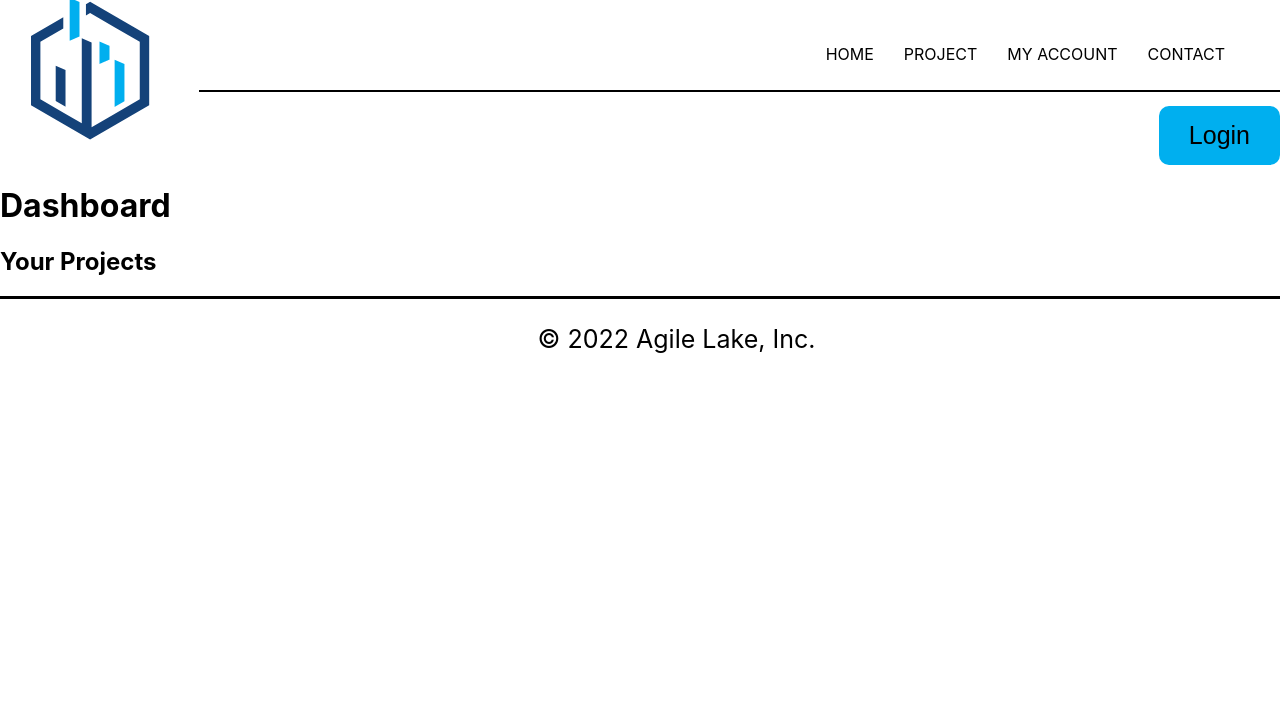
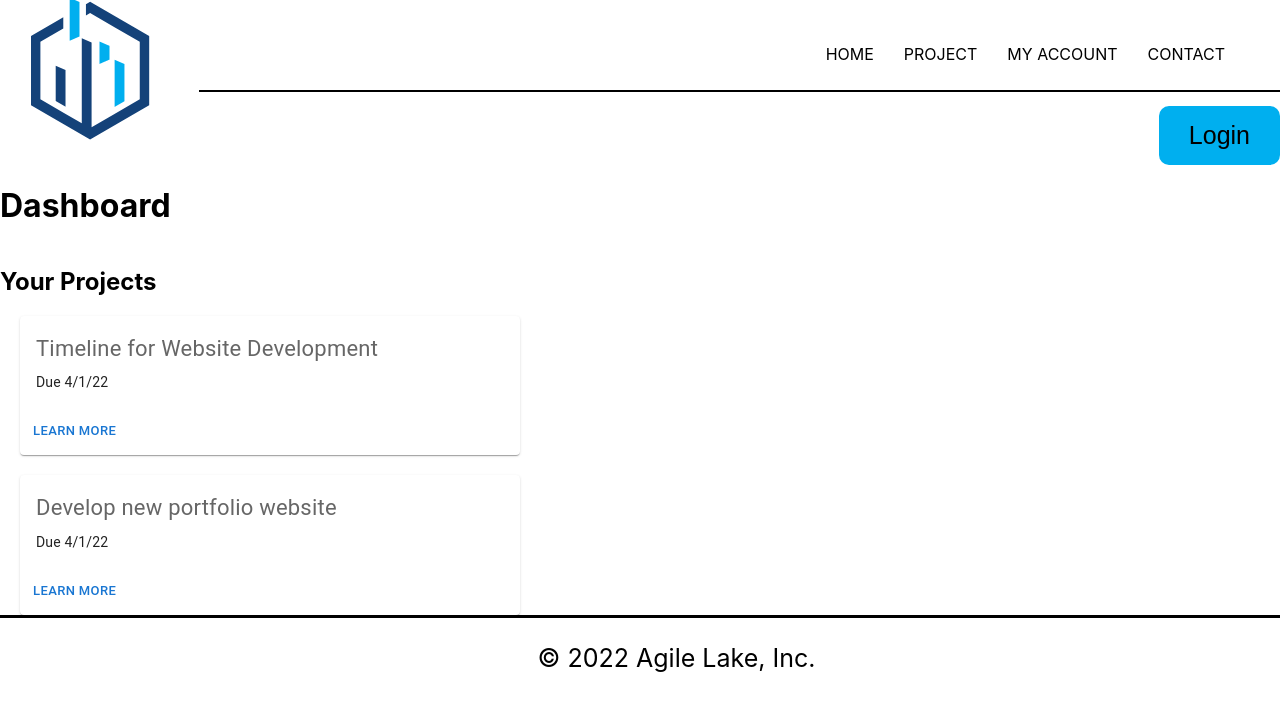
Before and after one commit to mitchroutman/project-3, a React (Create React App) app in the folder client/: page /user in a window 1280 px wide. Shown: the top 710 px of the page. Built offline with nearby package versions, Linux system fonts and the light colour scheme.

Commit message:
changes to help with merge conflict.

```diff
--- a/client/src/App.js
+++ b/client/src/App.js
@@ -23,7 +23,7 @@
       < Route exact path="/login" component={Login} />
       {/* < Route exact path="/dashboard" component={Dashboard} /> */}
       < Route exact path="/user" component={Dashboard} />
-      < Route exact path="/projects" component={Project} />
+      < Route exact path="/project" component={Project} />
       < Route exact path="/contact" component={Contact} />
 
       {/* < Route exact path="/create" component={Create} /> */}
--- /dev/null
+++ b/client/src/components/Dashboard/Dashboard.css
@@ -0,0 +1,11 @@
+.card {
+    margin-left: 20px;
+    display: flex;
+    flex-direction: column;
+    width: 500px;
+}
+
+#dashboard-header {
+    display: flex;
+    flex-direction: row;
+}
--- a/client/src/components/Dashboard/Dashboard.js
+++ b/client/src/components/Dashboard/Dashboard.js
@@ -1,5 +1,14 @@
 import React from "react";
+
 //import { useHistory } from "react-router-dom";
+import Box from '@mui/material/Box';
+import Card from '@mui/material/Card';
+import CardActions from '@mui/material/CardActions';
+import CardContent from '@mui/material/CardContent';
+import Button from '@mui/material/Button';
+import Typography from '@mui/material/Typography';
+
+import './Dashboard.css';
 
 function Dashboard() {
   // //const history = useHistory();
@@ -16,6 +25,15 @@
   //   //    console.log(JSON.parse(user))
   // };
 
+  const bull = (
+    <Box
+      component="span"
+      sx={{ display: 'inline-block', mx: '2px', transform: 'scale(0.8)' }}
+    >
+      •
+    </Box>
+  );
+
   return (
   <div>
     <div id='dashboard-header'>
@@ -25,6 +43,54 @@
     <div id='dashboard-main'>
         <h2>Your Projects</h2>
     </div>
+
+    <div className="card">
+      <Card sx={{ minWidth: 275 }}>
+        <CardContent>
+          <Typography sx={{ fontSize: 22 }} color="text.secondary" gutterBottom>
+            Timeline for Website Development
+          </Typography>
+          {/* <Typography variant="h5" component="div">
+            be{bull}nev{bull}o{bull}lent
+          </Typography> */}
+          {/* <Typography sx={{ mb: 1.5 }} color="text.secondary">
+            adjective
+          </Typography> */}
+          <Typography variant="body2">
+            Due 4/1/22
+            <br />
+          </Typography>
+        </CardContent>
+        <CardActions>
+          <Button size="small">Learn More</Button>
+        </CardActions>
+      </Card>
+    </div>
+          <br></br>
+
+    <div className="card">
+      <Card sx={{ minWidth: 275 }}>
+        <CardContent>
+          <Typography sx={{ fontSize: 22 }} color="text.secondary" gutterBottom>
+                Develop new portfolio website
+          </Typography>
+          {/* <Typography variant="h5" component="div">
+            be{bull}nev{bull}o{bull}lent
+          </Typography> */}
+          {/* <Typography sx={{ mb: 1.5 }} color="text.secondary">
+            adjective
+          </Typography> */}
+          <Typography variant="body2">
+            Due 4/1/22
+            <br />
+          </Typography>
+        </CardContent>
+        <CardActions>
+          <Button size="small">Learn More</Button>
+        </CardActions>
+      </Card>
+    </div>
+
   </div>
   );
 }
--- a/client/src/components/Login/style.css
+++ b/client/src/components/Login/style.css
@@ -1,9 +1,9 @@
-.header {
-  /* background-color: tomato; */
+/* .header {
+  background-color: tomato;
 }
 
 #id {
-}
+} */
 
 .form {
   max-width: 330px;
--- a/client/src/components/Project/Project.js
+++ b/client/src/components/Project/Project.js
@@ -1,9 +1,65 @@
 import React from "react";
+import Box from '@mui/material/Box';
+import Card from '@mui/material/Card';
+import CardActions from '@mui/material/CardActions';
+import CardContent from '@mui/material/CardContent';
+import Button from '@mui/material/Button';
+import Typography from '@mui/material/Typography';
 
 export default function Project() {
     return(
         <div>
-            <h1>Projects Dashboard</h1>
+        <div id='dashboard-header'>
+          <h1>Dashboard</h1>
         </div>
-    )
+
+        <div className="card">
+          <Card sx={{ minWidth: 275 }}>
+            <CardContent>
+              <Typography sx={{ fontSize: 22 }} color="text.secondary" gutterBottom>
+                Timeline for Website Development
+              </Typography>
+              {/* <Typography variant="h5" component="div">
+                be{bull}nev{bull}o{bull}lent
+              </Typography> */}
+              {/* <Typography sx={{ mb: 1.5 }} color="text.secondary">
+                adjective
+              </Typography> */}
+              <Typography variant="body2">
+                Due 4/1/22
+                <br />
+              </Typography>
+            </CardContent>
+            <CardActions>
+              <Button size="small">Learn More</Button>
+            </CardActions>
+          </Card>
+        </div>
+              <br></br>
+
+        <div className="card">
+          <Card sx={{ minWidth: 275 }}>
+            <CardContent>
+              <Typography sx={{ fontSize: 22 }} color="text.secondary" gutterBottom>
+                    Develop new portfolio website
+              </Typography>
+              {/* <Typography variant="h5" component="div">
+                be{bull}nev{bull}o{bull}lent
+              </Typography> */}
+              {/* <Typography sx={{ mb: 1.5 }} color="text.secondary">
+                adjective
+              </Typography> */}
+              <Typography variant="body2">
+                Due 4/1/22
+                <br />
+              </Typography>
+            </CardContent>
+            <CardActions>
+              <Button size="small">Learn More</Button>
+            </CardActions>
+          </Card>
+        </div>
+
+      </div>
+    );
 }
```
Also changed, not shown: 2 other files (tests, documents, lock files or other folders).
